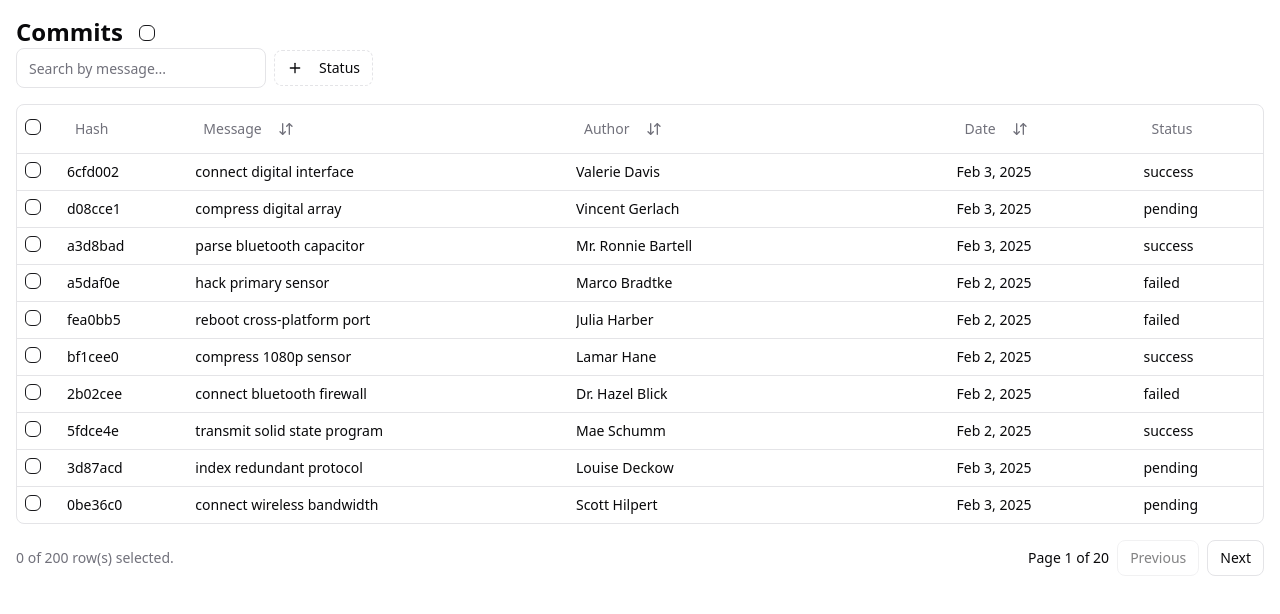
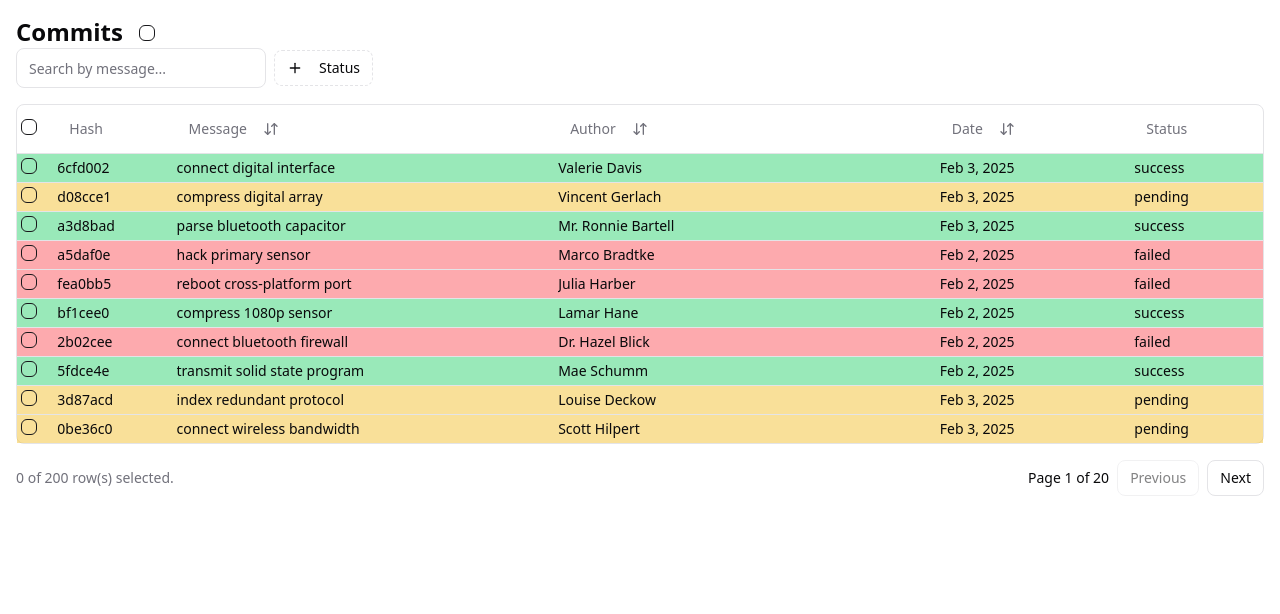
Before and after one commit to ImRLopezAG/data-table, a React (Vite) app: page / in a window 1280 px wide. Shown: the top 614 px of the page. Built offline with nearby package versions, Linux system fonts and the light colour scheme.

Commit message:
refactor: enhance type definitions and className handling in table components

```diff
--- a/src/_components/table/dnd-table.tsx
+++ b/src/_components/table/dnd-table.tsx
@@ -1,4 +1,4 @@
-'use client';
+"use client";
 import type { CSSProperties } from "react";
 
 import {
@@ -21,7 +21,7 @@ import {
 import { CSS } from "@dnd-kit/utilities";
 import { flexRender } from "@tanstack/react-table";
 
-import type { Cell, Header, Table as TTable } from "@tanstack/react-table";
+import type { Cell, Header, Table as TTable, Row, } from "@tanstack/react-table";
 
 import { cn } from "@shared/cn";
 import { Icon } from "@ui/icon";
@@ -39,12 +39,13 @@ interface DraggableTableProps<TData> {
 	columnOrder: string[];
 	handleChangeColumnOrder: (columnOrder: string[]) => void;
 	classNames?: {
+		container?: string;
 		table?: string;
 		tableHeader?: string;
-		tableRow?: string;
-		tableHead?: string;
-		tableCell?: string;
+		tableHead?: (header: Header<TData, unknown>) => string;
 		tableBody?: string;
+		tableRow?: (row: Row<TData>) => string;
+		tableCell?: (cell: Cell<TData, unknown>) => string;
 	};
 }
 
@@ -93,7 +94,7 @@ export function DraggableTable<TData>({
 			<Table className={classNames?.table}>
 				<TableHeader className={classNames?.tableHeader}>
 					{table.getHeaderGroups().map((headerGroup) => (
-						<TableRow key={headerGroup.id} className={classNames?.tableRow}>
+						<TableRow key={headerGroup.id}>
 							<SortableContext
 								items={columnOrder}
 								strategy={horizontalListSortingStrategy}
@@ -102,8 +103,8 @@ export function DraggableTable<TData>({
 									<DraggableTableHeader
 										key={header.id}
 										header={header}
-										className={classNames?.tableHead}
-									/>
+										className={cn(classNames?.tableHead ? classNames.tableHead(header) : '')}
+										/>
 								))}
 							</SortableContext>
 						</TableRow>
@@ -114,13 +115,13 @@ export function DraggableTable<TData>({
 						<TableRow
 							key={row.id}
 							data-state={row.getIsSelected() && "selected"}
-							className={classNames?.tableRow}
+							className={cn(classNames?.tableRow ? classNames.tableRow(row) : '')}
 						>
 							{row.getVisibleCells().map((cell) => (
 								<DragAlongCell
 									key={cell.id}
 									cell={cell}
-									className={classNames?.tableCell}
+									className={cn(classNames?.tableCell ? classNames.tableCell(cell) : '')}
 								/>
 							))}
 						</TableRow>
@@ -155,14 +156,13 @@ function DraggableTableHeader<TData, TValue>({
 		<TableHead
 			ref={setNodeRef}
 			style={style}
-			className={cn(className, "relative [&:has([role=checkbox])]:pl-3")}
+			className={cn(className, "relative [&:has([role=checkbox])]:pl-1")}
 			colSpan={header.colSpan}
 		>
 			<div className="flex items-center justify-between">
 				{header.isPlaceholder
 					? null
 					: flexRender(header.column.columnDef.header, header.getContext())}
-				{/* Add pointer-events-auto to ensure button can receive events */}
 				<div
 					{...attributes}
 					{...listeners}
@@ -195,7 +195,7 @@ function DragAlongCell<TData, TValue>({
 	};
 
 	return (
-		<TableCell ref={setNodeRef} style={style} className={cn('p-3', className)}>
+		<TableCell ref={setNodeRef} style={style} className={cn("p-1", className)}>
 			{flexRender(cell.column.columnDef.cell, cell.getContext())}
 		</TableCell>
 	);
--- a/src/_components/table/static-table.tsx
+++ b/src/_components/table/static-table.tsx
@@ -5,23 +5,32 @@ import {
 	TableHead,
 	TableHeader,
 	TableRow,
-} from '@ui/table'
+} from "@ui/table";
 
-import type { ColumnDef, Table as TTable } from '@tanstack/react-table'
-import { flexRender } from '@tanstack/react-table'
+import { cn } from "@shared/cn";
+import type {
+	Cell,
+	ColumnDef,
+	Header,
+	Row,
+	Table as TTable,
+} from "@tanstack/react-table";
+import { flexRender } from "@tanstack/react-table";
 
 interface StaticTableProps<TData> {
-	table: TTable<TData>
-	columns: ColumnDef<TData>[]
-	emptyState: React.ReactNode
+	table: TTable<TData>;
+	columns: ColumnDef<TData>[];
+	emptyState: React.ReactNode;
 	classNames?: {
-		table?: string
-		tableRow?: string
-		tableCell?: string
-		tableBody?: string
-	}
+		container?: string;
+		table?: string;
+		tableHeader?: string;
+		tableHead?: (header: Header<TData, unknown>) => string;
+		tableBody?: string;
+		tableRow?: (row: Row<TData>) => string;
+		tableCell?: (cell: Cell<TData, unknown>) => string;
+	};
 }
-import { cn } from '@shared/cn'
 export function StaticTable<TData>({
 	table,
 	columns,
@@ -30,14 +39,17 @@ export function StaticTable<TData>({
 }: StaticTableProps<TData>) {
 	return (
 		<Table className={classNames?.table}>
-			<TableHeader>
+			<TableHeader className={classNames?.tableHeader}>
 				{table.getHeaderGroups().map((headerGroup) => (
 					<TableRow key={headerGroup.id}>
 						{headerGroup.headers.map((header) => {
 							return (
 								<TableHead
 									key={header.id}
-									className='[&:has([role=checkbox])]:pl-2'
+									className={cn(
+										"[&:has([role=checkbox])]:pl-1",
+										classNames?.tableHead ? classNames.tableHead(header) : "",
+									)}
 								>
 									{header.isPlaceholder
 										? null
@@ -46,7 +58,7 @@ export function StaticTable<TData>({
 												header.getContext(),
 											)}
 								</TableHead>
-							)
+							);
 						})}
 					</TableRow>
 				))}
@@ -56,11 +68,19 @@ export function StaticTable<TData>({
 					table.getRowModel().rows.map((row) => (
 						<TableRow
 							key={row.id}
-							data-state={row.getIsSelected() && 'selected'}
-							className={classNames?.tableRow}
+							data-state={row.getIsSelected() && "selected"}
+							className={cn(
+								classNames?.tableRow ? classNames.tableRow(row) : "",
+							)}
 						>
 							{row.getVisibleCells().map((cell) => (
-								<TableCell key={cell.id} className={cn('p-2', classNames?.tableCell)}>
+								<TableCell
+									key={cell.id}
+									className={cn(
+										"p-1",
+										classNames?.tableCell ? classNames.tableCell(cell) : "",
+									)}
+								>
 									{flexRender(cell.column.columnDef.cell, cell.getContext())}
 								</TableCell>
 							))}
@@ -68,12 +88,15 @@ export function StaticTable<TData>({
 					))
 				) : (
 					<TableRow>
-						<TableCell colSpan={columns.length} className='p-2 h-24 text-center'>
+						<TableCell
+							colSpan={columns.length}
+							className="p-1 h-24 text-center"
+						>
 							{emptyState}
 						</TableCell>
 					</TableRow>
 				)}
 			</TableBody>
 		</Table>
-	)
+	);
 }
--- a/src/app.tsx
+++ b/src/app.tsx
@@ -4,9 +4,10 @@ import {
 	DataTableToolbar,
 } from "@components/table";
 import { fakeCommits } from "@services/commit";
+import { ReactTableDevtools } from "@tanstack/react-table-devtools";
 import { Checkbox } from "@ui/checkbox";
 import { useState } from "react";
-import { ReactTableDevtools } from '@tanstack/react-table-devtools'
+import { cn } from "./shared/cn";
 export const App = () => {
 	const [draggable, setDraggable] = useState(false);
 	const toggleDraggable = () => setDraggable((prev) => !prev);
@@ -25,12 +26,26 @@ export const App = () => {
 				draggable={draggable}
 				pagination="simple"
 				data={fakeCommits(200)}
-				toolbar={(table) =>{
+				classNames={{
+					tableRow(row) {
+						const status = row.original.status;
+						return cn({
+							"rounded-3xl": true,
+							"bg-red-500/40": status === "failed",
+							"bg-green-500/40": status === "success",
+							"bg-yellow-500/40": status === "pending",
+						});
+					},
+				}}
+				toolbar={(table) => {
 					setTable(table);
-					return  (
+					return (
 						<DataTableToolbar
 							table={table}
-							filter={{ column: "message", placeholder: "Search by message..." }}
+							filter={{
+								column: "message",
+								placeholder: "Search by message...",
+							}}
 							filters={[
 								{
 									column: "status",
@@ -43,7 +58,7 @@ export const App = () => {
 								},
 							]}
 						/>
-					)
+					);
 				}}
 				columns={{
 					withSelect: true,
@@ -69,7 +84,7 @@ export const App = () => {
 								<DataTableColumnHeader column={column} title="Author" />
 							),
 							cell: ({ row }) => row.original.author,
-              meta: {
+							meta: {
 								editable: true,
 							},
 						},
@@ -78,10 +93,11 @@ export const App = () => {
 							header: ({ column }) => (
 								<DataTableColumnHeader column={column} title="Date" />
 							),
-							cell: ({ row }) => new Intl.DateTimeFormat("en-US", {
-                formatMatcher: 'basic',
-                dateStyle: 'medium'
-              }).format(new Date(row.original.date)),
+							cell: ({ row }) =>
+								new Intl.DateTimeFormat("en-US", {
+									formatMatcher: "basic",
+									dateStyle: "medium",
+								}).format(new Date(row.original.date)),
 						},
 						{
 							accessorKey: "status",
@@ -94,7 +110,7 @@ export const App = () => {
 					],
 				}}
 			/>
-			<ReactTableDevtools  table={table} />
+			<ReactTableDevtools table={table} />
 		</section>
 	);
 };
--- a/vite.config.ts
+++ b/vite.config.ts
@@ -5,8 +5,5 @@ import tailwindcss from '@tailwindcss/vite'
 import viteTsConfigPaths from 'vite-tsconfig-paths'
 
 export default defineConfig({
-  plugins: [MillionLint.vite({
-    enabled: true,
-    optimizeDOM: true,
-  }), react(), tailwindcss(), viteTsConfigPaths()],
+  plugins: [react(), tailwindcss(), viteTsConfigPaths()],
 })
```
Also changed, not shown: src/_components/table/data-table.tsx (+9 -9 lines).
